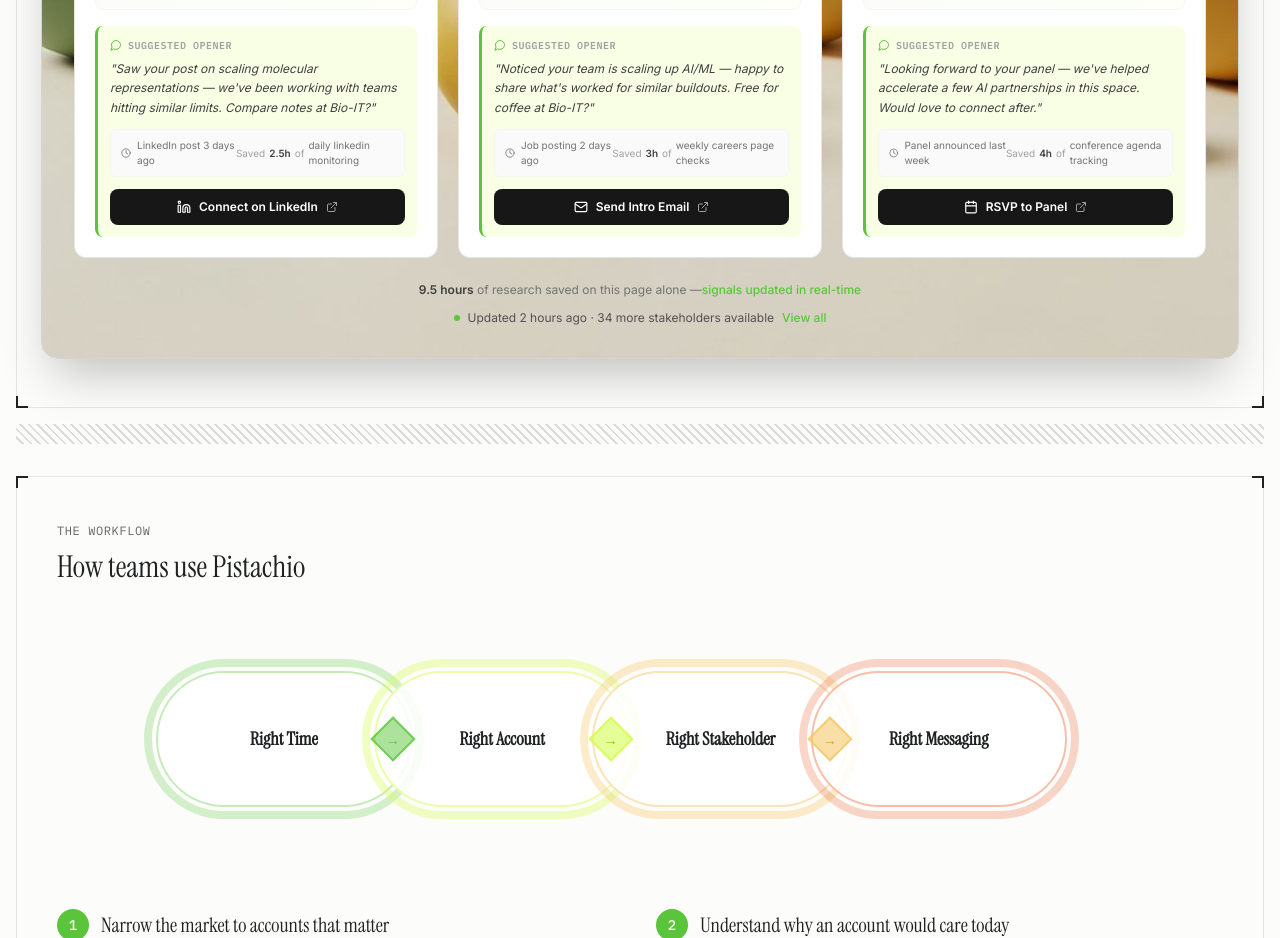
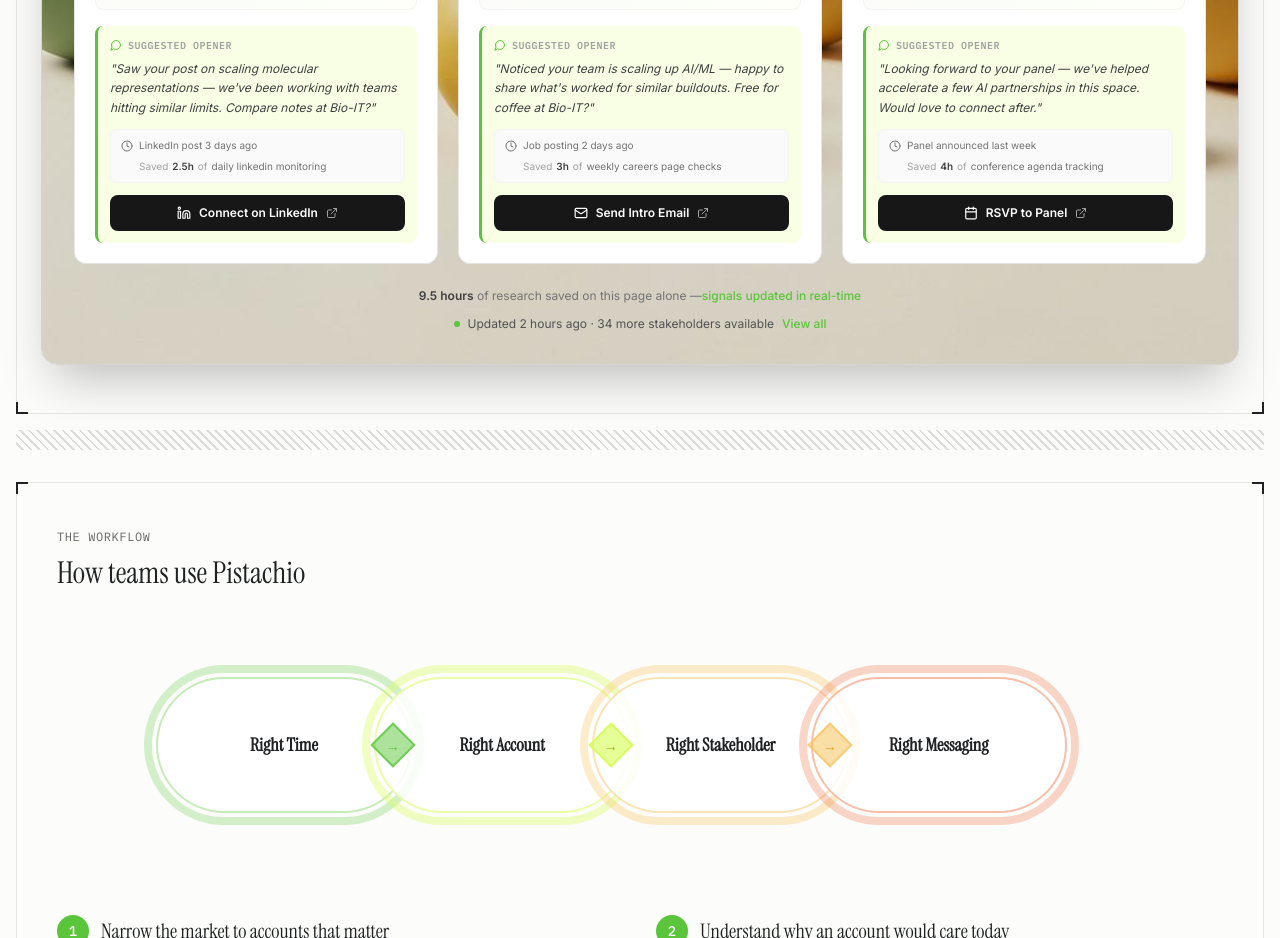
Before and after one commit to PistachioAIHQ/pistachiohq, a Next.js app: page / in a window 1280 px wide. Shown: the part 1020-1958 px from the top of the page. Built offline with nearby package versions, Linux system fonts and the light colour scheme.

Commit message:
split time saved indicator into two lines for readability

```diff
--- a/app/page.tsx
+++ b/app/page.tsx
@@ -616,12 +616,12 @@ export default function Page() {
 
                       {/* Time Saved Indicator */}
                       <div className="mb-3 py-2 px-2.5 rounded-md bg-neutral-50 border border-neutral-100">
-                        <div className="flex items-center justify-between text-[10px]">
+                        <div className="flex flex-col gap-1.5 text-[10px]">
                           <div className="flex items-center gap-1.5 text-neutral-500">
-                            <Clock className="h-3 w-3" />
+                            <Clock className="h-3 w-3 shrink-0" />
                             <span>{person.timeSaved.freshSignal}</span>
                           </div>
-                          <div className="flex items-center gap-1">
+                          <div className="flex items-center gap-1 pl-[18px]">
                             <span className="text-neutral-400">Saved</span>
                             <span className="font-bold text-neutral-700">{person.timeSaved.hours}h</span>
                             <span className="text-neutral-400">of</span>
```
